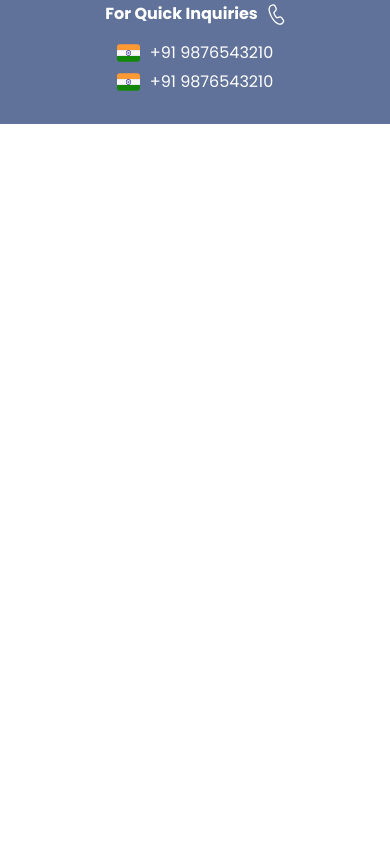
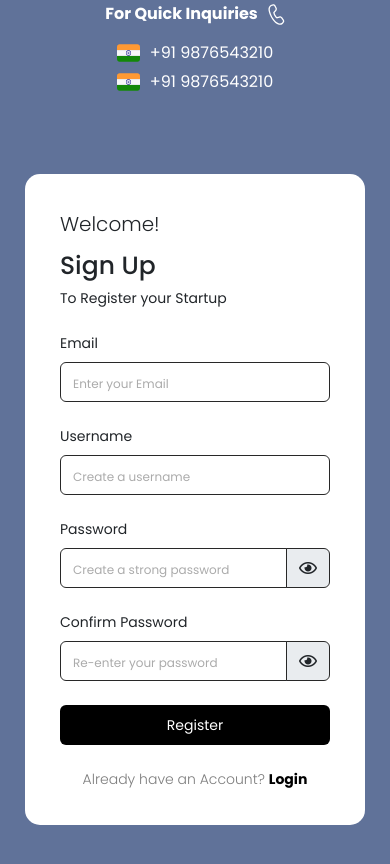
Before and after one commit to sinciitd/SInC-2022-23-Main, a React (Create React App) app: page / in a window 390 px wide. Shown: the part 2780-3644 px from the top of the page. Before the commit the page ends 2904 px from the top, so only its background shows below. Built offline with nearby package versions, Linux system fonts and the light colour scheme.

Commit message:
Add register section

```diff
--- a/public/index.html
+++ b/public/index.html
@@ -6,7 +6,8 @@
   <meta name="viewport" content="width=device-width, initial-scale=1" />
   <link rel="preconnect" href="https://fonts.googleapis.com">
   <link rel="preconnect" href="https://fonts.gstatic.com" crossorigin>
-  <link href="https://fonts.googleapis.com/css2?family=Poppins:wght@400;500;700&display=swap" rel="stylesheet">
+  <link href="https://fonts.googleapis.com/css2?family=Poppins:wght@300;400;500;700&display=swap" rel="stylesheet">
+  <link rel="stylesheet" href="https://cdnjs.cloudflare.com/ajax/libs/font-awesome/5.13.0/css/all.min.css">
   <link href="https://cdn.jsdelivr.net/npm/bootstrap@5.2.1/dist/css/bootstrap.min.css" rel="stylesheet" integrity="sha384-iYQeCzEYFbKjA/T2uDLTpkwGzCiq6soy8tYaI1GyVh/UjpbCx/TYkiZhlZB6+fzT" crossorigin="anonymous">
   <link rel="icon" href="%PUBLIC_URL%/favicon.ico" />
   <link rel="manifest" href="%PUBLIC_URL%/manifest.json" />
--- a/src/App.js
+++ b/src/App.js
@@ -3,6 +3,7 @@ import Hero from './components/hero/Hero'
 import Events from './components/events/Events'
 import AboutUs from './components/about-us/AboutUs'
 import Contact from './components/contact/Contact'
+import Register from './components/register/Register'
 import Footer from './components/footer/Footer'
 
 function App() {
@@ -13,6 +14,7 @@ function App() {
       <Events/>
       <AboutUs/>
       <Contact/>
+      <Register/>
       <Footer/>
     </>
   );
--- /dev/null
+++ b/src/components/register/Register.jsx
@@ -0,0 +1,76 @@
+import {useState} from 'react'
+import './register.css'
+import il from './register-illustration.svg'
+
+export default function Register() {
+    const [pwd1, setPwd1] = useState('');
+    const [pwd2, setPwd2] = useState('');
+    const [isRevealPwd1, setIsRevealPwd1] = useState(false);
+    const [isRevealPwd2, setIsRevealPwd2] = useState(false);
+
+    return (
+        <div className="register">
+            <div className="registerIllustration">
+                <img src={il}/>
+            </div>
+            <div className="registerContents">
+                <div className="registerBox">
+                    <div className="registerHeading1 mb-2">Welcome!</div>
+                    <div className="registerHeading2 mb-1">Sign Up</div>
+                    <div className="registerHeading3">To Register your Startup</div>
+                    <div className="registerForm mt-4">
+                        <form className="row g-3">
+                            <div className="col-12 mb-2">
+                                <label for="#regEmail">Email</label>
+                                <input type="email" className="registerFormInput mt-2 form-control" id="regEmail" placeholder="Enter your Email" />
+                            </div>
+                            <div className="col-12 mb-2">
+                                <label for="#regUsername">Username</label>
+                                <input type="text" className="registerFormInput mt-2 form-control" id="regUsername" placeholder="Create a username" />
+                            </div>
+                            <div className="col-12 mb-2">
+                                <label for="#regPwd1">Password</label>
+                                <div className="input-group">
+                                    <input
+                                        type={isRevealPwd1 ? "text" : "password"}
+                                        value={pwd1}
+                                        onChange={e => setPwd1(e.target.value)}
+                                        className="registerFormInput mt-2 form-control"
+                                        id="regPwd1"
+                                        placeholder="Create a strong password"
+                                    />
+                                    <span onClick={() => setIsRevealPwd1(prevState => !prevState)} className="registerFormInput mt-2 input-group-text">
+                                        <i class={isRevealPwd1 ? "far fa-eye-slash" : "far fa-eye"}></i>
+                                    </span>
+                                </div>
+                            </div>
+                            <div className="col-12 mb-2">
+                                <label for="#regPwd2">Confirm Password</label>
+                                <div className="input-group">
+                                    <input
+                                        type={isRevealPwd2 ? "text" : "password"}
+                                        value={pwd2}
+                                        onChange={e => setPwd2(e.target.value)}
+                                        className="registerFormInput mt-2 form-control"
+                                        id="regPwd2"
+                                        placeholder="Re-enter your password"
+                                    />
+                                    <span onClick={() => setIsRevealPwd2(prevState => !prevState)} className="registerFormInput mt-2 input-group-text">
+                                        <i class={isRevealPwd2 ? "far fa-eye-slash" : "far fa-eye"}></i>
+                                    </span>
+                                </div>
+                            </div>
+                            <div className="col-12">
+                                <button type="submit" className="registerFormSubmit">Register</button>
+                            </div>
+                        </form>
+                    </div>
+                    <div className="registerHeading4 mt-4">
+                        <span className="registerText1">Already have an Account? </span>
+                        <a href="#" className="registerText2">Login</a>
+                    </div>
+                </div>
+            </div>
+        </div>
+    )
+}
--- /dev/null
+++ b/src/components/register/register.css
@@ -0,0 +1,143 @@
+.register{
+    background-color: #607299;
+    padding-top: 50px;
+    display: flex;
+    align-items: center;
+    padding-bottom: 40px;
+}
+
+.registerIllustration{
+    width: 55%;
+}
+
+.registerIllustration img{
+    width: 100%;
+}
+
+.registerContents{
+    width: 45%;
+}
+
+.registerBox{
+    border-radius: 15px;
+    background-color: #FFFFFF;
+    margin: 0 40px;
+    padding: 35px;
+    height: fit-content;
+    font-family: 'Poppins';
+    font-style: normal;
+    text-align: justify;
+}
+
+.registerHeading1{
+    font-weight: 300;
+    font-size: 25px;
+}
+
+.registerHeading2{
+    font-weight: 500;
+    font-size: 31px;
+}
+
+.registerHeading3{
+    font-weight: 400;
+    font-size: 16px;
+}
+
+.registerFormInput{
+    height: 50px;
+    border-color: #282828;
+}
+
+.registerFormInput::placeholder{
+    font-size: 14px;
+    color: #ABABAB;
+}
+
+.registerFormSubmit{
+    height: 55px;
+    width: 100%;
+    background-color: black;
+    color: white;
+    border: 0;
+    border-radius: 6px;
+}
+
+.registerHeading4{
+    text-align: center;
+}
+
+.registerText1{
+    font-weight: 300;
+    color: #7D7D7D;
+}
+
+.registerText2{
+    font-weight: 600;
+    text-decoration: none;
+    color: black;
+}
+
+.registerText2:hover{
+    color: black;
+}
+
+@media only screen and (max-width: 1024px) {
+    .registerIllustration{
+        width: 50%;
+    }
+
+    .registerContents{
+        width: 50%;
+    }
+
+    .registerBox{
+        margin: 0 30px;
+    }
+}
+
+@media only screen and (max-width: 768px) {
+    .registerIllustration{
+        display: none;
+    }
+
+    .registerContents{
+        width: 100%;
+    }
+
+    .registerBox{
+        margin: 0 25px;
+    }
+
+    .registerHeading1{
+        font-size: 20px;
+    }
+
+    .registerHeading2{
+        font-size: 25px;
+    }
+
+    .registerHeading3{
+        font-size: 14px;
+    }
+
+    .registerForm{
+        font-size: 14px;
+    }
+
+    .registerFormInput{
+        height: 40px;
+    }
+
+    .registerFormInput::placeholder{
+        font-size: 12px;
+    }
+
+    .registerFormSubmit{
+        height: 40px;
+    }
+
+    .registerHeading4{
+        font-size: 14px;
+    }
+}
```
Also changed, not shown: src/components/register/register-illustration.svg (added).
